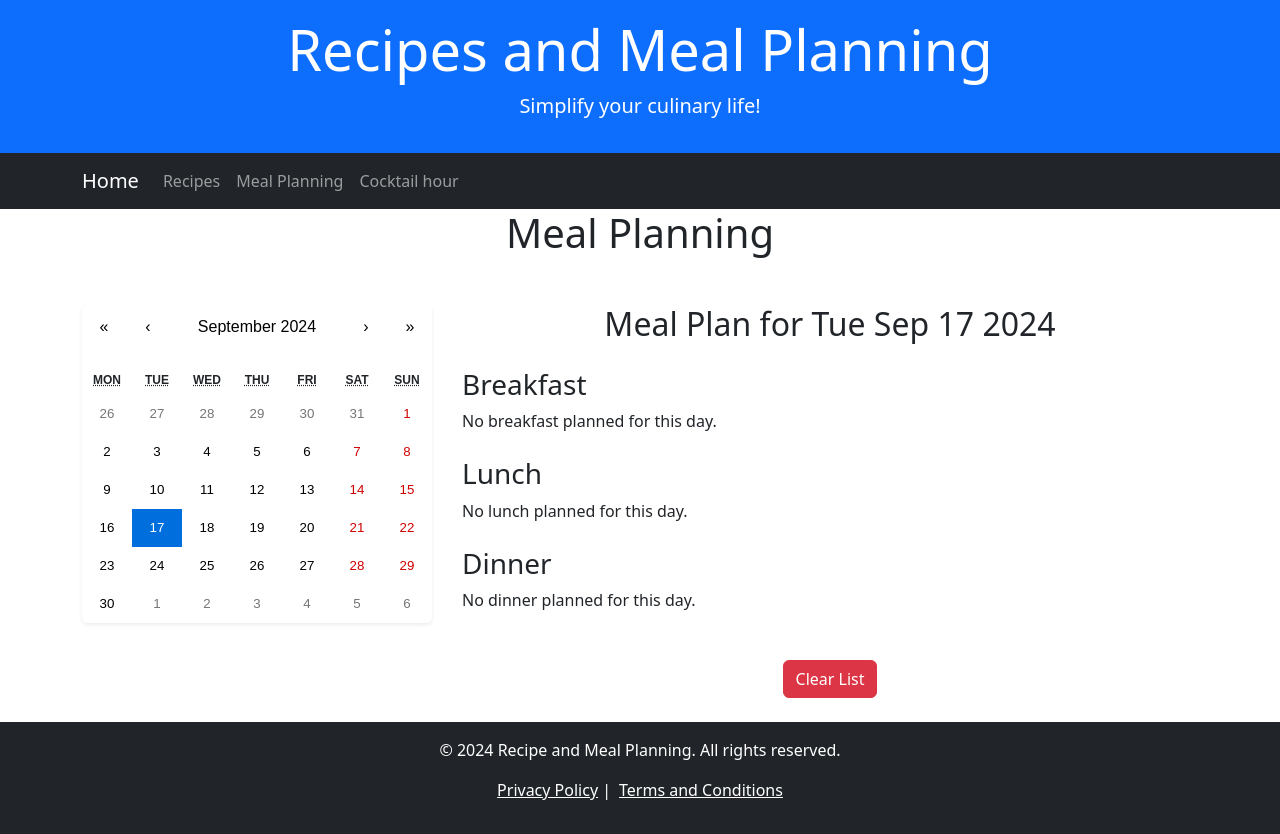
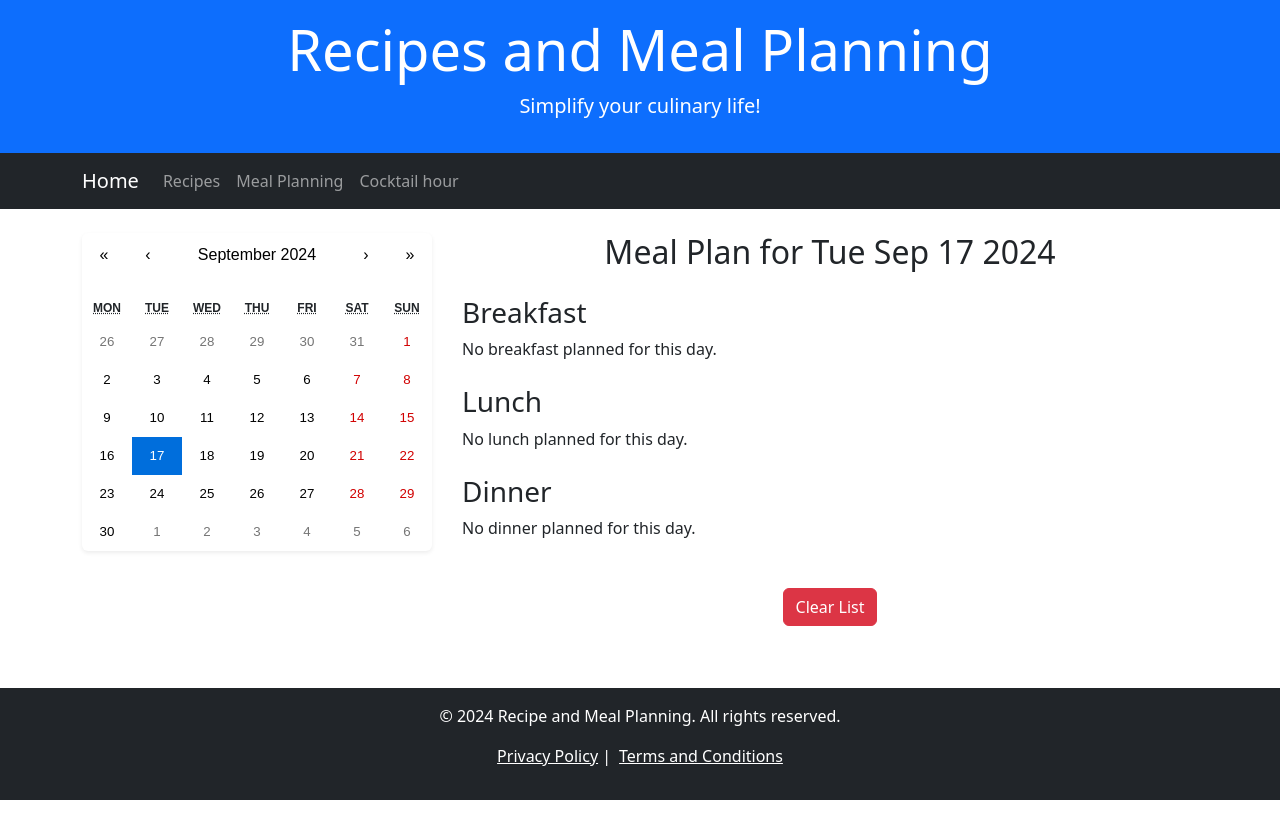
Before and after one commit to LauraaTanase/meal-planner-with-react, a React (Create React App) app: page /meal-planning in a window 1280 px wide. After the commit the page ends 800 px from the top, so only its background shows below. Built offline with nearby package versions, Linux system fonts and the light colour scheme.

Commit message:
Adding a new class to MealPlanPage

```diff
--- a/src/pages/MealPlanPage.js
+++ b/src/pages/MealPlanPage.js
@@ -1,4 +1,4 @@
-import React, { useState } from "react";
+import React from "react";
 import "react-calendar/dist/Calendar.css";
 import HeaderComponent from "../components/HeaderComponent";
 import FooterComponent from "../components/FooterComponent";
@@ -8,8 +8,9 @@ const MealPlanPage = () => {
   return (
     <div className="d-flex flex-column min-vh-100">
       <HeaderComponent />
-      <h1 className="text-center mb-4">Meal Planning</h1>
-      <MealPlanPageContainer />
+      <main className="flex-grow-1">
+        <MealPlanPageContainer />
+      </main>
       <FooterComponent />
     </div>
   );
```
